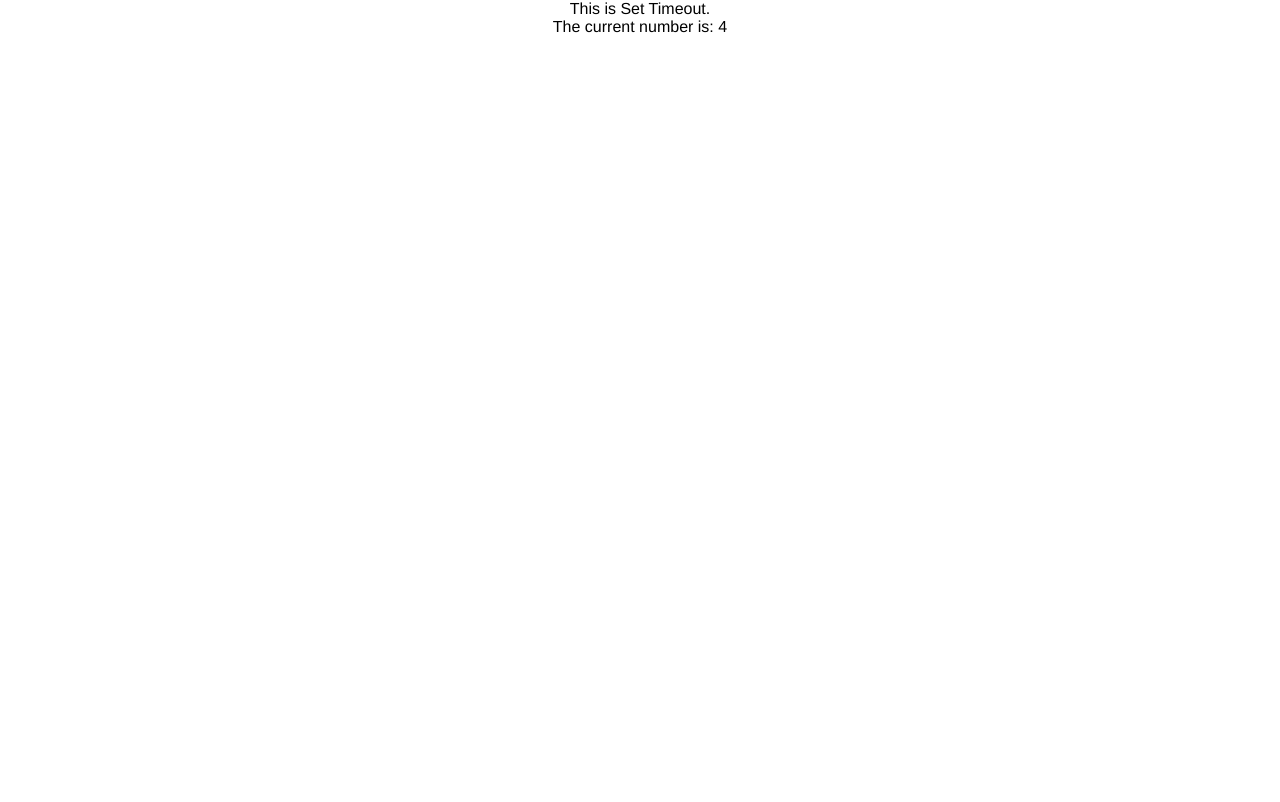
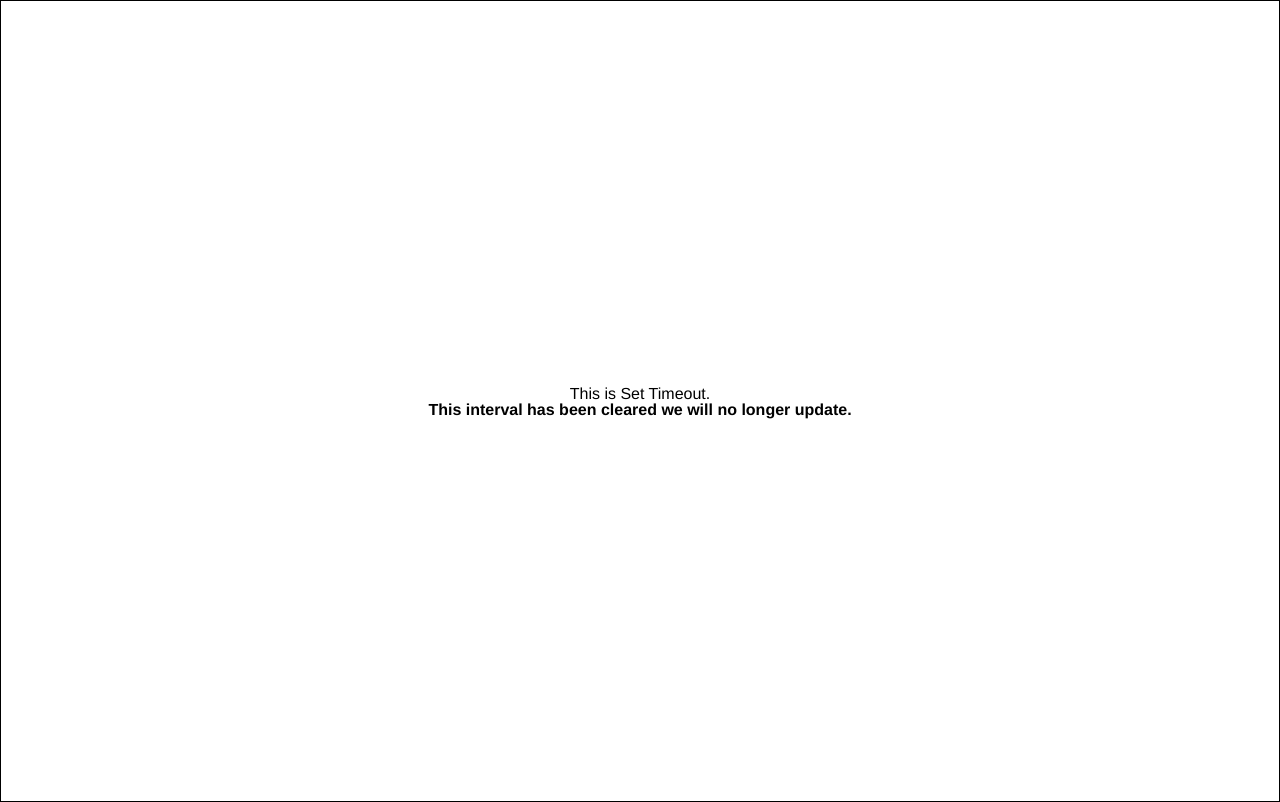
Before and after one commit to robhitt/set-interval-timeout, a plain HTML site: page index.html in a window 1280 px wide. Drawn offline with Linux system fonts and the light colour scheme.

Commit message:
Add logic to stop counting after reaching 10

```diff
--- a/css/master.css
+++ b/css/master.css
@@ -5,7 +5,24 @@
   font-weight: 200;
 }
 
-
 body {
   text-align: center;
 }
+
+.container {
+  display: flex;
+  justify-content: center;
+  align-content: center;
+  height: 100vh;
+  flex-direction: column;
+  border: 1px solid #000;
+}
+
+div {
+  height: 16px;
+}
+
+.bold-this {
+  font-size: 16px;
+  font-weight: 800;
+}
--- a/index.html
+++ b/index.html
@@ -13,9 +13,10 @@
 </head>
 
 <body>
-<div class="settimeout"></div>
-<div class="setinterval"></div>
-
+  <div class="container">
+    <div class="settimeout"></div>
+    <div class="setinterval"></div>
+  </div>
 
 </body>
 
--- a/js/main.js
+++ b/js/main.js
@@ -4,18 +4,21 @@ document.addEventListener("DOMContentLoaded", function(){
     let settimeout = document.querySelector(".settimeout");
     settimeout.textContent = 'This is Set Timeout.';
   }
-
-  setTimeout(waitFourSeconds, 2000);
+  setTimeout(waitFourSeconds, 800);
 
   let num = 0;
-  function incrementNumber() {
+  let incrementNumber = setInterval(function() {
     let setinterval = document.querySelector(".setinterval");
-
     setinterval.textContent = `The current number is: ${num}`;
     num++;
-  }
 
-  setInterval(incrementNumber, 1000);
+    if (num > 10) {
+      setinterval.className += " bold-this";
+      setinterval.textContent = "This interval has been cleared we will no longer update."
+      clearInterval(incrementNumber);
+    }
+  }, 250);
+
 
 
 });
```
